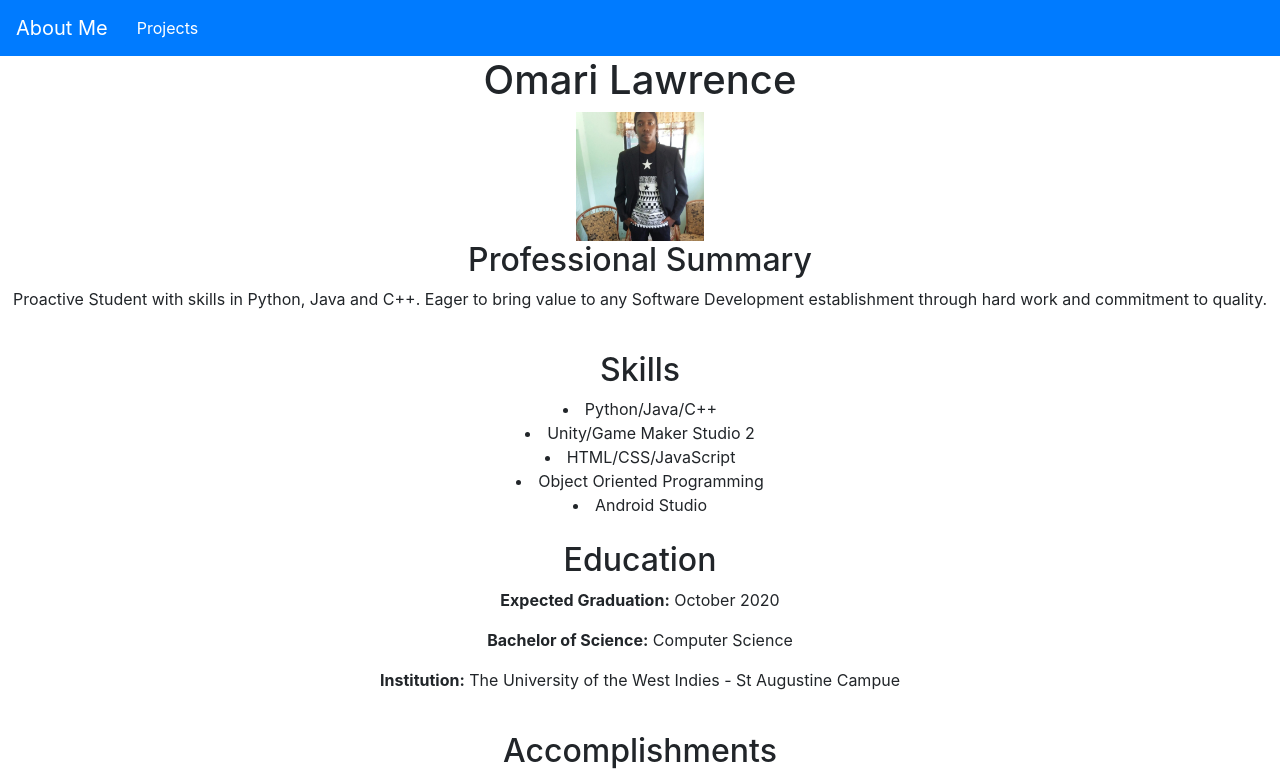
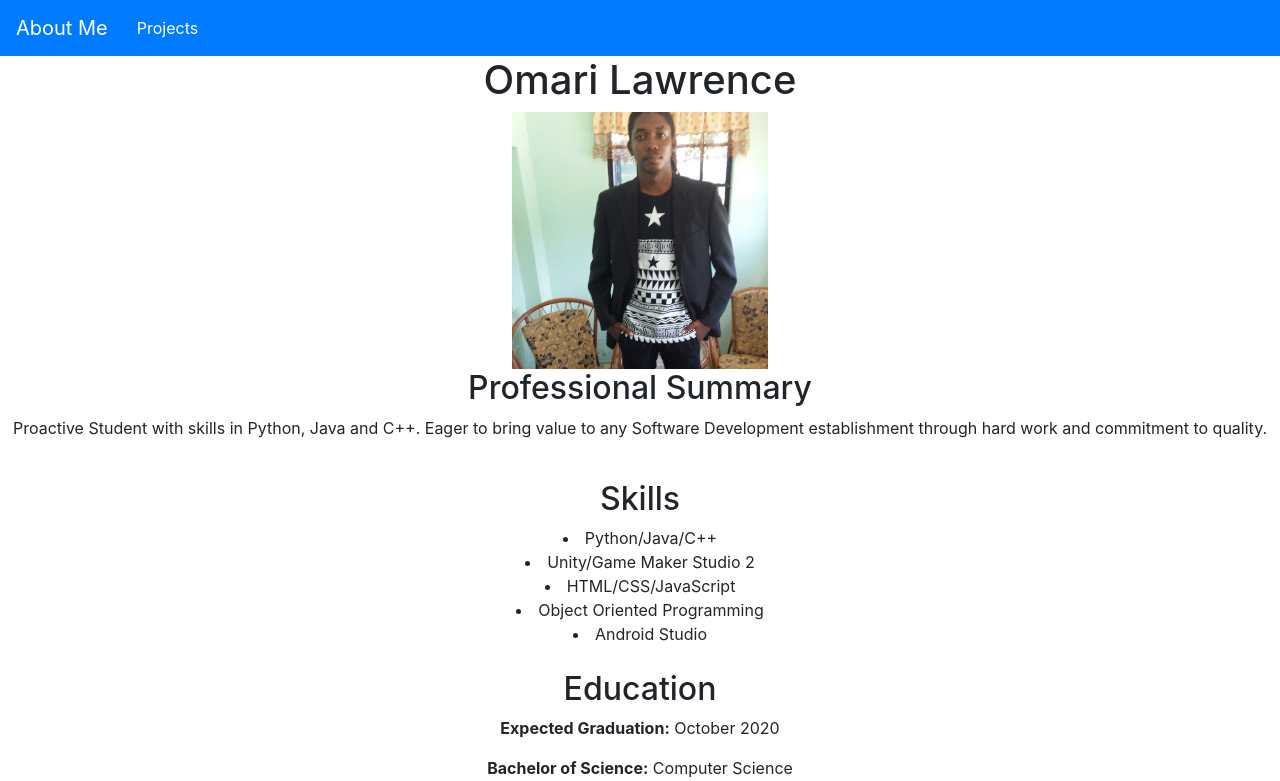
Before and after one commit to OmariLawrence/OmariLawrence.github.io, a React (Create React App) app: page / in a window 1280 px wide. Shown: the top 781 px of the page. Built offline with nearby package versions, Linux system fonts and the light colour scheme.

Commit message:
adjust picture size

```diff
--- /dev/null
+++ b/src/Components/AboutMe.css
@@ -0,0 +1,4 @@
+#pic{
+    width: 20%;
+    height: 20%;
+}
--- a/src/Components/AboutMe.js
+++ b/src/Components/AboutMe.js
@@ -1,5 +1,6 @@
 import React, { Component } from 'react'
 import omari from './pictures/picture.jpg'
+import './AboutMe.css'
 
 export class AboutMe extends Component {
    constructor(props) {
@@ -33,7 +34,7 @@ export class AboutMe extends Component {
         return (
             <div>
             <h1>Omari Lawrence</h1>
-            <img src={omari} alt="omari" height="10%" width="10%"/>
+            <img src={omari} alt="omari" id="pic"/>
             <br/>
             <h2>Professional Summary</h2>
             <p>Proactive Student with skills in Python, Java and C++.
```
